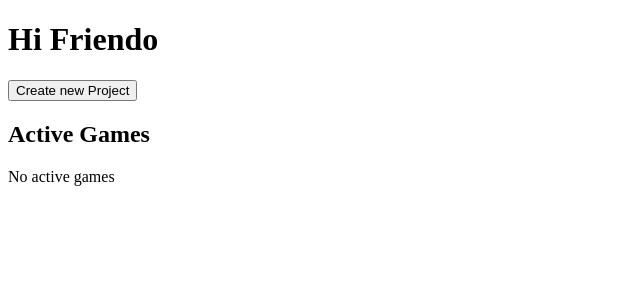
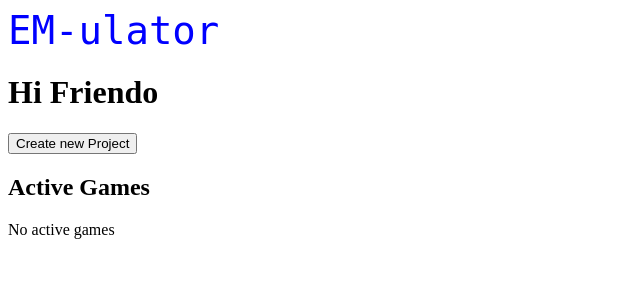
Before and after one commit to theletterd/EM-ulator, a Flask app: page / in a window 1280 px wide. Shown: the top 300 px of the page, without its empty margins (0-640 px from the left). Run offline with Flask 3, Linux system fonts and the light colour scheme; parts of the project's set-up code (start-up, migrations or seed data) failed here and were passed over.

Commit message:
clean up templates, add a header

```diff
--- a/em_ulator/models.py
+++ b/em_ulator/models.py
@@ -120,7 +120,8 @@ class Ticket(db.Model):
         # and we've gone to some state previously defined.
         probability = 0.01
         if random.random() < probability:
-            self.state_id = random.randrange(self.state_id)
+            #self.state_id = random.randrange(self.state_id)
+            self.state_id = TicketState.BLOCKED
             self.tick_count = 0
 
         db.session.add(self)
--- a/em_ulator/static/style.css
+++ b/em_ulator/static/style.css
@@ -1,3 +1,14 @@
+body {
+}
+
+
+#header a {
+    text-decoration: none;
+    color: blue;
+    font-size: xxx-large;
+    font-family: monospace;
+}
+
 
 .ticket_state {
     border-radius: 5px;
--- /dev/null
+++ b/em_ulator/templates/base.html
@@ -0,0 +1,18 @@
+<!DOCTYPE html>
+<html>
+  <head>
+    <script type="text/javascript" src="/static/script.js"></script>
+    <link rel=stylesheet href="/static/style.css">
+
+  </head>
+  <body>
+    <div id="header">
+	  <a href="/">EM-ulator</a>
+    </div>
+    <div id="main">
+      {% block content %}
+      {% endblock %}
+    </div>
+    <div id="footer"></div>
+  </body>
+</html>
--- a/em_ulator/templates/index.html
+++ b/em_ulator/templates/index.html
@@ -1,10 +1,6 @@
-<!DOCTYPE html>
-<html>
-  <head>
-    <script type="text/javascript" src="../static/script.js"></script>
+{% extends "base.html" %}
 
-  </head>
-  <body>
+{% block content %}
     <h1>Hi Friendo</h1>
     <form action="/game/create" method="POST">
       <button type="submit">Create new Project</button>
@@ -17,5 +13,4 @@
     {% else %}
     <p>No active games</p>
     {% endfor %}
-  </body>
-</html>
+{% endblock %}
```
Also changed, not shown: em_ulator/templates/game.html (+4 -11 lines), 1 other file.
